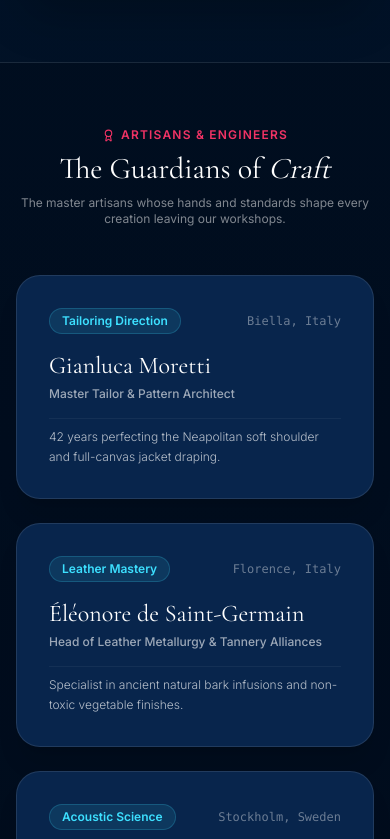
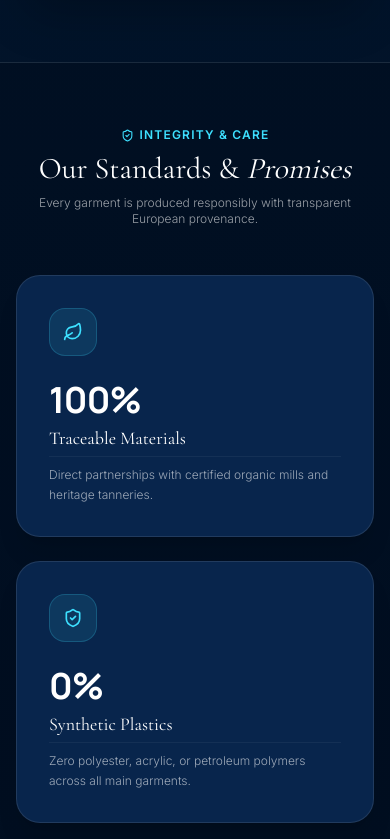
Before and after one commit to mustaquimrafid-bs23/nexcommerce.demo, a Next.js app: page /about in a window 390 px wide. Shown: the part 5805-6644 px from the top of the page. Built offline with nearby package versions, Linux system fonts and the light colour scheme.

Commit message:
feat(about): implement standards and promises infographic ledger with 4 metric dials

```diff
--- a/app/about/page.tsx
+++ b/app/about/page.tsx
@@ -8,6 +8,7 @@ import { MaterialsSection } from '@/components/about/MaterialsSection';
 import { HotspotViewer } from '@/components/about/HotspotViewer';
 import { DisciplinesGrid } from '@/components/about/DisciplinesGrid';
 import { CraftTimeline } from '@/components/about/CraftTimeline';
+import { ProvenanceLedger } from '@/components/about/ProvenanceLedger';
 import { GuardiansGrid } from '@/components/about/GuardiansGrid';
 
 export default function AboutPage() {
@@ -28,10 +29,13 @@ export default function AboutPage() {
       {/* 5. Chronology of Purpose Interactive Timeline */}
       <CraftTimeline />
 
-      {/* 6. The Master Artisans & Designers */}
+      {/* 6. Standards & Promises Infographic Ledger */}
+      <ProvenanceLedger />
+
+      {/* 7. The Master Artisans & Designers */}
       <GuardiansGrid />
 
-      {/* 7. Collection Invitation Banner */}
+      {/* 8. Collection Invitation Banner */}
       <section className="py-20 bg-obsidian-950/80 border-b border-white/10 text-center" aria-label="Atelier Invitation">
         <div className="max-w-3xl mx-auto px-4 space-y-6">
           <div className="inline-flex items-center gap-2 px-3.5 py-1.5 rounded-full bg-accent-cyan/10 border border-accent-cyan/20 text-xs font-semibold text-accent-cyan">
--- /dev/null
+++ b/components/about/ProvenanceLedger.tsx
@@ -0,0 +1,80 @@
+'use client';
+
+import React from 'react';
+import { ShieldCheck, Leaf, Award, Truck } from 'lucide-react';
+
+const STANDARDS = [
+  {
+    icon: Leaf,
+    val: '100%',
+    label: 'Traceable Materials',
+    subtext: 'Direct partnerships with certified organic mills and heritage tanneries.',
+  },
+  {
+    icon: ShieldCheck,
+    val: '0%',
+    label: 'Synthetic Plastics',
+    subtext: 'Zero polyester, acrylic, or petroleum polymers across all main garments.',
+  },
+  {
+    icon: Award,
+    val: '25 YR',
+    label: 'Craft Guarantee',
+    subtext: 'Complimentary seam, button, and lining care for the lifetime of each piece.',
+  },
+  {
+    icon: Truck,
+    val: '100%',
+    label: 'Carbon-Neutral Transit',
+    subtext: 'Zero-emission European logistics and reusable organic gift presentation boxes.',
+  },
+];
+
+export function ProvenanceLedger() {
+  return (
+    <section className="py-16 lg:py-24 border-b border-white/10" id="provenance" aria-label="Our Standards and Promises">
+      <div className="max-w-7xl mx-auto px-4 sm:px-6 lg:px-8 space-y-12">
+        <div className="space-y-2 text-center max-w-xl mx-auto">
+          <span className="text-xs font-semibold uppercase tracking-widest text-accent-cyan flex items-center justify-center gap-1.5">
+            <ShieldCheck size={13} />
+            <span>Integrity &amp; Care</span>
+          </span>
+          <h2 className="font-editorial text-3xl sm:text-4xl text-white font-normal">
+            Our Standards &amp; <span className="italic font-normal">Promises</span>
+          </h2>
+          <p className="text-xs text-white/60 font-light">
+            Every garment is produced responsibly with transparent European provenance.
+          </p>
+        </div>
+
+        <div className="grid grid-cols-1 sm:grid-cols-2 lg:grid-cols-4 gap-6">
+          {STANDARDS.map((s, idx) => {
+            const Icon = s.icon;
+            return (
+              <div
+                key={idx}
+                className="p-8 rounded-3xl bg-surface-card border border-white/10 hover:border-accent-cyan/40 transition-all duration-300 flex flex-col justify-between space-y-6 shadow-xl hover:-translate-y-1 group"
+              >
+                <div className="w-12 h-12 rounded-2xl bg-accent-cyan/10 border border-accent-cyan/20 flex items-center justify-center text-accent-cyan group-hover:scale-110 transition-transform">
+                  <Icon size={20} />
+                </div>
+
+                <div className="space-y-1">
+                  <div className="font-display text-4xl sm:text-5xl font-bold text-white tracking-tight">
+                    {s.val}
+                  </div>
+                  <h3 className="font-editorial text-lg text-white font-normal group-hover:text-accent-cyan transition-colors">
+                    {s.label}
+                  </h3>
+                  <p className="text-xs text-white/60 leading-relaxed font-light pt-2 border-t border-white/5">
+                    {s.subtext}
+                  </p>
+                </div>
+              </div>
+            );
+          })}
+        </div>
+      </div>
+    </section>
+  );
+}
```
Also changed, not shown: 1 other file (tests, documents, lock files or other folders).
